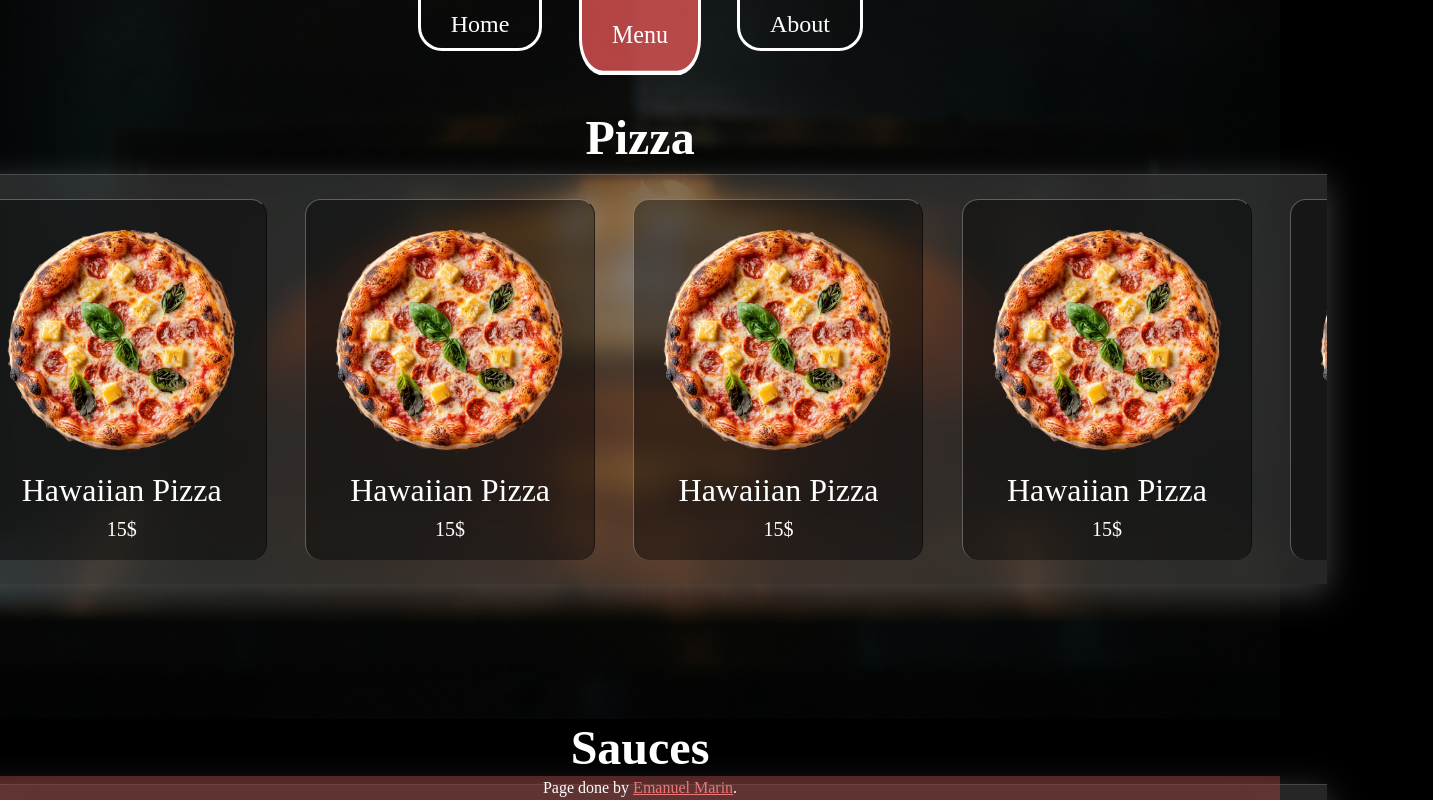
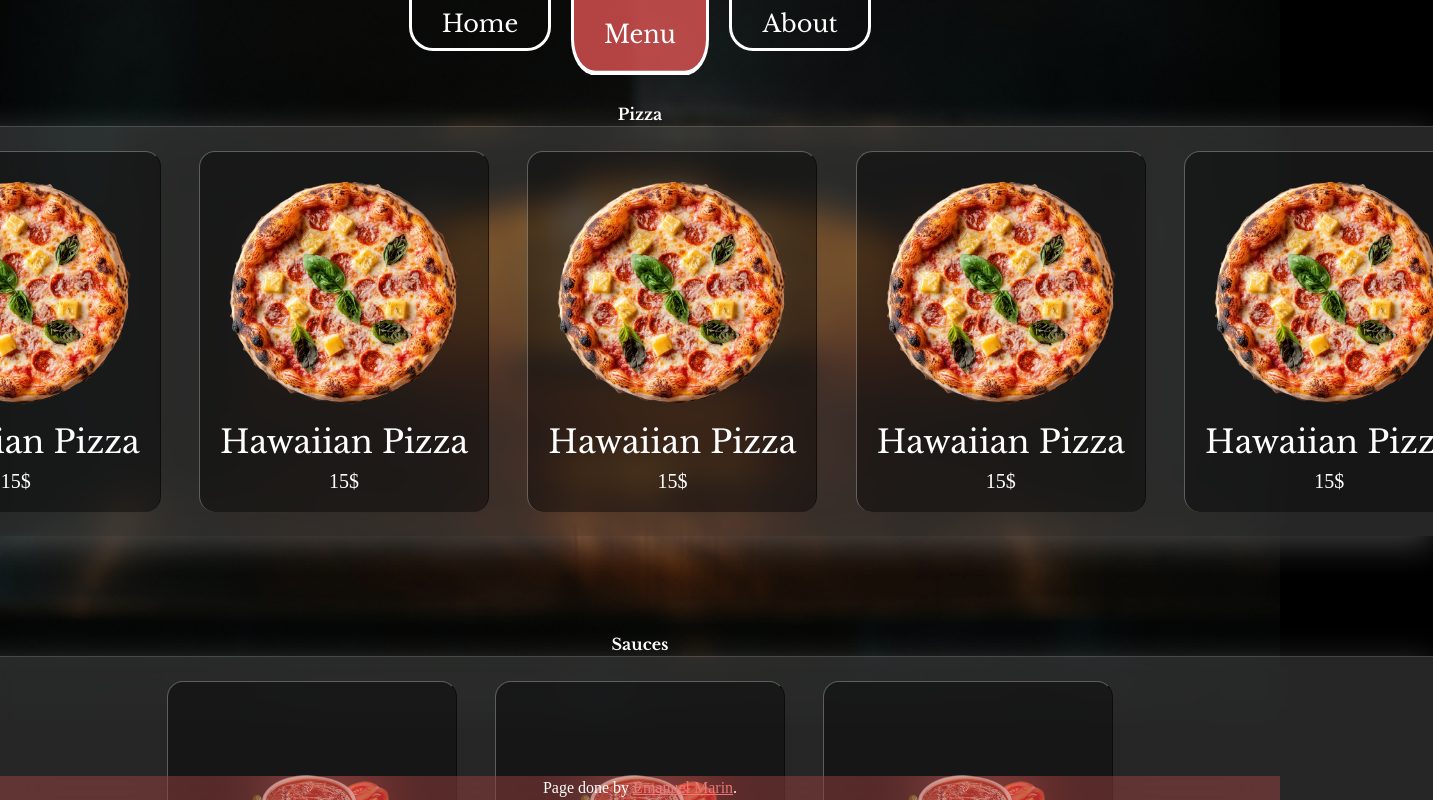
Before and after one commit to emianuelul/restaurant-page, a website built with webpack: page src/template.html in a window 1280 px wide. Both pictures are taken after a click on the button "Menu". Shown: the top 800 px of the page, 1433 px wide, since content can reach past the window. Built offline with nearby package versions, Linux system fonts and the light colour scheme.

Commit message:
add fonts

```diff
--- a/src/about-page/about-styles.css
+++ b/src/about-page/about-styles.css
@@ -44,7 +44,7 @@ h1 {
 .hero-content > .cook-name {
   position: relative;
 
-  font-size: clamp(2rem, 7.5vw, 10rem);
+  font-size: clamp(2rem, 6.3vw, 10rem);
   align-self: center;
 }
 
@@ -62,10 +62,10 @@ h1 {
 }
 
 .hero-content > .cook-description {
-  font-size: clamp(1rem, 1.25vw, 2rem);
+  font-size: clamp(1rem, 1.1vw, 2rem);
   align-self: center;
 
-  max-width: 80ch;
+  max-width: 65ch;
 }
 
 .card-section {
@@ -162,3 +162,15 @@ h1 {
 .info-container > p > span {
   color: white;
 }
+
+.cook-name,
+.card-title {
+  font-family: 'libre', sans-serif;
+}
+
+.cook-description,
+.card-content,
+.info-container > p,
+p > span {
+  font-family: 'montserrat', Helvetica;
+}
--- a/src/fonts/stylesheet.css
+++ b/src/fonts/stylesheet.css
@@ -1,144 +1,97 @@
 /*! Generated by Font Squirrel (https://www.fontsquirrel.com) on September 8, 2025 */
 
-
+@font-face {
+  font-family: 'archivo';
+  src: url('archivonarrow-bold-webfont.woff2') format('woff2'),
+    url('archivonarrow-bold-webfont.woff') format('woff');
+  font-weight: bold;
+  font-style: narrow;
+}
 
 @font-face {
-    font-family: 'archivo_narrowbold';
-    src: url('archivonarrow-bold-webfont.woff2') format('woff2'),
-         url('archivonarrow-bold-webfont.woff') format('woff');
-    font-weight: normal;
-    font-style: normal;
-
+  font-family: 'archivo';
+  src: url('archivonarrow-bolditalic-webfont.woff2') format('woff2'),
+    url('archivonarrow-bolditalic-webfont.woff') format('woff');
+  font-weight: bold;
+  font-style: italic;
 }
 
-
-
-
 @font-face {
-    font-family: 'archivo_narrowbold_italic';
-    src: url('archivonarrow-bolditalic-webfont.woff2') format('woff2'),
-         url('archivonarrow-bolditalic-webfont.woff') format('woff');
-    font-weight: normal;
-    font-style: normal;
-
-}
-
-
-
-
-@font-face {
-    font-family: 'archivo_narrowitalic';
+  font-family: 'archivo';
   src: url('archivonarrow-italic-webfont.woff2') format('woff2'),
     url('archivonarrow-italic-webfont.woff') format('woff');
   font-weight: normal;
-    font-style: normal;
-
+  font-style: italic;
 }
 
-
-
-
 @font-face {
-    font-family: 'archivo_narrowregular';
+  font-family: 'archivo';
   src: url('archivonarrow-regular-webfont.woff2') format('woff2'),
     url('archivonarrow-regular-webfont.woff') format('woff');
   font-weight: normal;
   font-style: normal;
-
 }
 
-
-
+@font-face {
+  font-family: 'libre';
+  src: url('librebaskerville-bold-webfont.woff2') format('woff2'),
+    url('librebaskerville-bold-webfont.woff') format('woff');
+  font-weight: bold;
+  font-style: normal;
+}
 
 @font-face {
-    font-family: 'libre_baskervillebold';
-    src: url('librebaskerville-bold-webfont.woff2') format('woff2'),
-         url('librebaskerville-bold-webfont.woff') format('woff');
-    font-weight: normal;
-    font-style: normal;
-
-}
-
-
-
-
-@font-face {
-    font-family: 'libre_baskervilleitalic';
+  font-family: 'libre';
   src: url('librebaskerville-italic-webfont.woff2') format('woff2'),
     url('librebaskerville-italic-webfont.woff') format('woff');
   font-weight: normal;
-    font-style: normal;
-
+  font-style: italic;
 }
 
-
-
-
 @font-face {
-    font-family: 'libre_baskervilleregular';
+  font-family: 'libre';
   src: url('librebaskerville-regular-webfont.woff2') format('woff2'),
     url('librebaskerville-regular-webfont.woff') format('woff');
   font-weight: normal;
   font-style: normal;
-
 }
 
-
-
+@font-face {
+  font-family: 'montserrat';
+  src: url('montserrat-bold-webfont.woff2') format('woff2'),
+    url('montserrat-bold-webfont.woff') format('woff');
+  font-weight: bold;
+  font-style: normal;
+}
 
 @font-face {
-    font-family: 'montserratbold';
-    src: url('montserrat-bold-webfont.woff2') format('woff2'),
-         url('montserrat-bold-webfont.woff') format('woff');
-    font-weight: normal;
+  font-family: 'montserrat';
+  src: url('montserrat-extrabold-webfont.woff2') format('woff2'),
+    url('montserrat-extrabold-webfont.woff') format('woff');
+  font-weight: bolder;
   font-style: normal;
-
 }
 
-
-
+@font-face {
+  font-family: 'montserrat';
+  src: url('montserrat-medium-webfont.woff2') format('woff2'),
+    url('montserrat-medium-webfont.woff') format('woff');
+  font-weight: 300;
+  font-style: normal;
+}
 
 @font-face {
-    font-family: 'montserratextrabold';
-    src: url('montserrat-extrabold-webfont.woff2') format('woff2'),
-         url('montserrat-extrabold-webfont.woff') format('woff');
-    font-weight: normal;
-    font-style: normal;
-
-}
-
-
-
-
-@font-face {
-    font-family: 'montserratmedium';
-    src: url('montserrat-medium-webfont.woff2') format('woff2'),
-         url('montserrat-medium-webfont.woff') format('woff');
-    font-weight: normal;
-    font-style: normal;
-
-}
-
-
-
-
-@font-face {
-    font-family: 'montserratregular';
+  font-family: 'montserrat';
   src: url('montserrat-regular-webfont.woff2') format('woff2'),
     url('montserrat-regular-webfont.woff') format('woff');
   font-weight: normal;
   font-style: normal;
-
 }
 
-
-
-
 @font-face {
-    font-family: 'montserratsemibold';
+  font-family: 'montserrat';
   src: url('montserrat-semibold-webfont.woff2') format('woff2'),
     url('montserrat-semibold-webfont.woff') format('woff');
-    font-weight: normal;
+  font-weight: 700;
   font-style: normal;
-
 }
--- a/src/home-page/home-styles.css
+++ b/src/home-page/home-styles.css
@@ -98,7 +98,7 @@ body {
   grid-column: 1/2;
   color: white;
 
-  margin-left: 8.5rem;
+  margin-left: 5.5rem;
   font-size: 2rem;
 
   align-self: self-start;
@@ -203,3 +203,9 @@ footer {
 footer > a {
   color: #ec7777;
 }
+
+.logo > p,
+nav p,
+.logo button {
+  font-family: 'libre', sans-serif;
+}
--- a/src/menu-page/menuStyles.css
+++ b/src/menu-page/menuStyles.css
@@ -2,17 +2,18 @@
   display: flex;
   flex-direction: column;
 
-  gap: 128px;
+  gap: 32px;
 }
 
 .menu-category {
   display: flex;
   flex-direction: column;
   align-items: center;
+
+  margin-bottom: 4rem;
 }
 
 .menu-category > .category-title {
-  font-size: 3rem;
   font-weight: bold;
   color: white;
 }
@@ -92,3 +93,8 @@ html {
   scrollbar-color: rgba(256, 256, 256, 0.5) transparent;
   scrollbar-width: thin;
 }
+
+.category-title,
+.item-name {
+  font-family: 'libre', sans-serif;
+}
```
Lines whose indentation alone changed are shown as unchanged.
